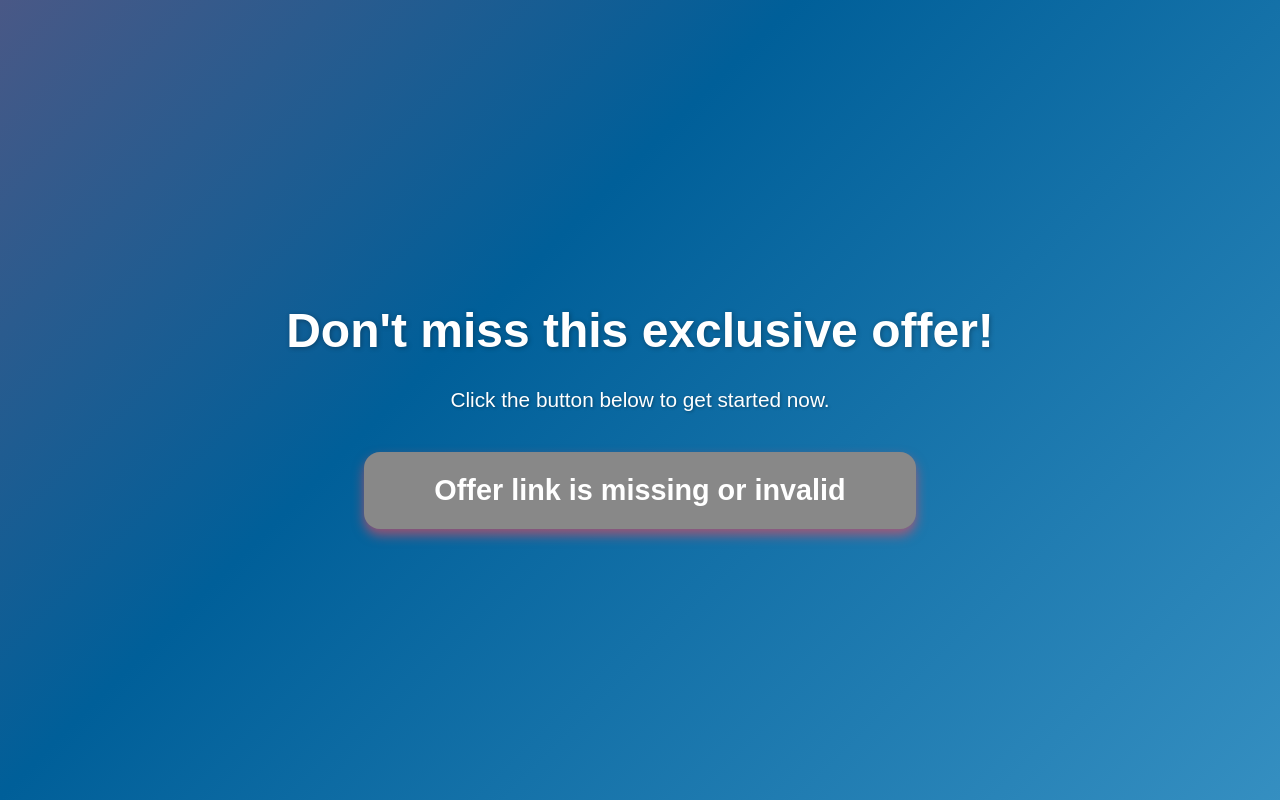
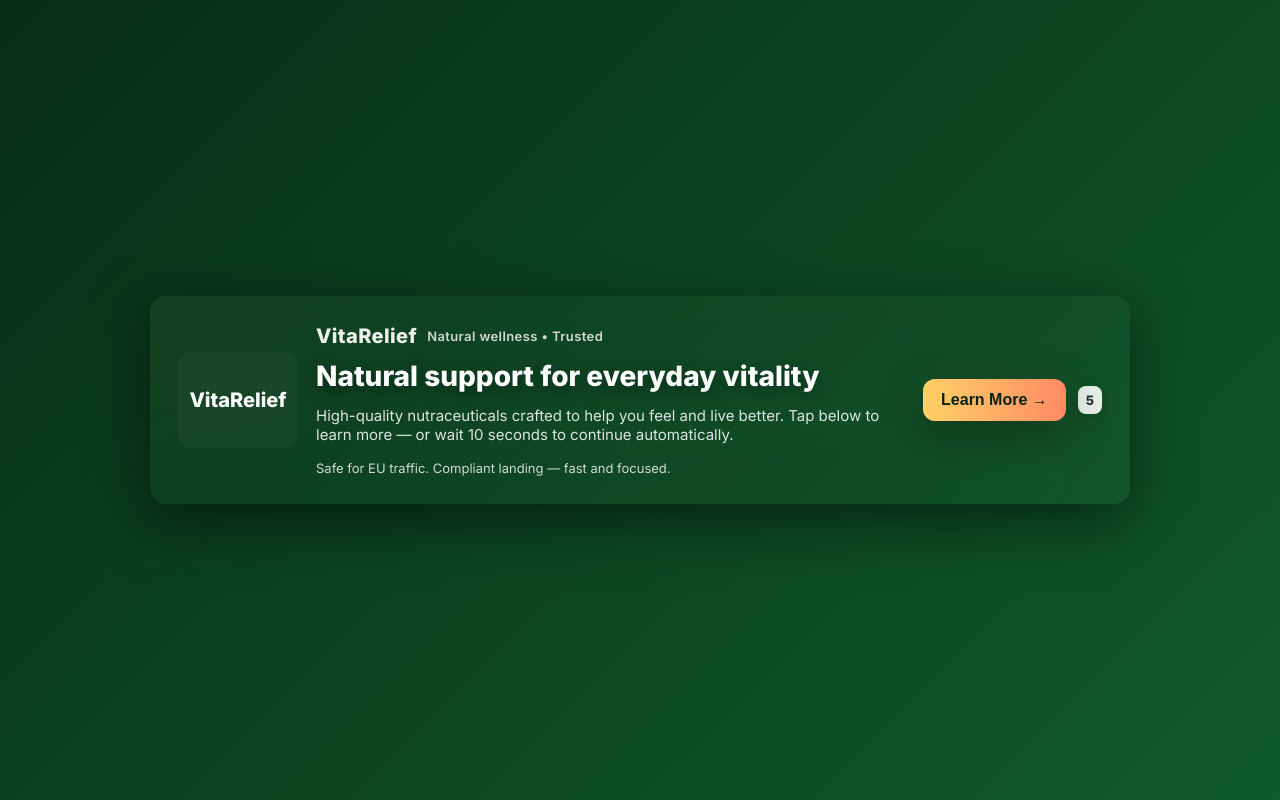
Before and after one commit to murzux/offers-redirect, a plain HTML site: page index.html in a window 1280 px wide. Drawn offline with Linux system fonts and the light colour scheme.

Commit message:
Update index.html

```diff
--- a/index.html
+++ b/index.html
@@ -1,95 +1,249 @@
-<!DOCTYPE html>
+<!doctype html>
 <html lang="en">
 <head>
-  <meta charset="UTF-8" />
-  <meta name="viewport" content="width=device-width, initial-scale=1" />
-  <title>Special Offer</title>
+  <meta charset="utf-8" />
+  <meta name="viewport" content="width=device-width,initial-scale=1" />
+  <title>VitaRelief — Learn More</title>
+  <meta name="description" content="VitaRelief — natural supplements. Click to learn more." />
+  <!-- Optional: add your own favicon or og tags -->
+  <link href="https://fonts.googleapis.com/css2?family=Inter:wght@300;400;600;800&display=swap" rel="stylesheet">
+
   <style>
-    @keyframes gradientShift {
-      0% {
-        background-position: 0% 50%;
+    :root{
+      --bg1: #072e16;
+      --bg2: #0f5b2b;
+      --accent: #ffd166;
+      --accent-2: #ff8a65;
+      --muted: rgba(255,255,255,0.92);
+      --glass: rgba(255,255,255,0.03);
+      --max-width: 980px;
     }
-      50% {
-        background-position: 100% 50%;
+    *{box-sizing:border-box}
+    html,body{height:100%}
+    body{
+      margin:0;
+      font-family:"Inter",system-ui,-apple-system,"Segoe UI",Roboto,Arial;
+      -webkit-font-smoothing:antialiased;
+      -moz-osx-font-smoothing:grayscale;
+      color:var(--muted);
+      background:linear-gradient(135deg,var(--bg1) 0%, var(--bg2) 100%);
+      display:flex;
+      align-items:center;
+      justify-content:center;
+      padding:24px;
     }
-      100% {
-        background-position: 0% 50%;
+
+    .card{
+      width:100%;
+      max-width:var(--max-width);
+      background: linear-gradient(180deg, rgba(255,255,255,0.02), rgba(255,255,255,0.01));
+      border-radius:16px;
+      padding:28px;
+      display:flex;
+      gap:18px;
+      align-items:center;
+      box-shadow: 0 18px 60px rgba(2,8,6,0.55);
+      position:relative;
+      overflow:hidden;
     }
+
+    /* Nice subtle animated gradient overlay */
+    .card::before{
+      content:"";
+      position:absolute;
+      inset:-50%;
+      background: radial-gradient(600px 300px at 10% 20%, rgba(255,221,102,0.06), transparent),
+                  radial-gradient(500px 260px at 90% 80%, rgba(255,138,101,0.04), transparent);
+      animation: floatBG 12s linear infinite;
+      z-index:0;
     }
-    body {
-      font-family: Arial, sans-serif;
-      height: 100vh;
-      margin: 0;
-      display: flex;
-      flex-direction: column;
-      justify-content: center;
-      align-items: center;
-      background: linear-gradient(-45deg, #72c6ef, #005f99, #ff4757, #ffa502);
-      background-size: 400% 400%;
-      animation: gradientShift 15s ease infinite;
-      color: white;
-      text-align: center;
-      padding: 0 20px;
+    @keyframes floatBG{
+      0%{transform:translate3d(0,0,0) rotate(0deg)}
+      50%{transform:translate3d(6px,-8px,0) rotate(3deg)}
+      100%{transform:translate3d(0,0,0) rotate(0deg)}
     }
-    h1 {
-      font-size: 3em;
-      margin-bottom: 10px;
-      text-shadow: 1px 1px 5px rgba(0,0,0,0.3);
+
+    .content{display:flex;align-items:center;gap:18px;width:100%;position:relative;z-index:1}
+    .logo-wrap{
+      flex:0 0 120px;
+      display:flex;
+      align-items:center;justify-content:center;
+      padding:8px;border-radius:12px;
+      background:var(--glass);
+      min-height:96px;
     }
-    p {
-      font-size: 1.3em;
-      margin-bottom: 40px;
-      text-shadow: 1px 1px 3px rgba(0,0,0,0.3);
+    .logo-wrap img{max-width:100%; max-height:88px; object-fit:contain; display:block}
+
+    .main{
+      flex:1;
+      display:flex;
+      flex-direction:column;
+      gap:8px;
+      min-width:0;
     }
-    a {
-      background: #ff4757;
-      color: white;
-      text-decoration: none;
-      font-weight: bold;
-      padding: 22px 70px;
-      border-radius: 16px;
-      font-size: 1.8em;
-      display: inline-block;
-      transition: background 0.4s ease, transform 0.2s ease;
-      box-shadow: 0 6px 12px rgba(255, 71, 87, 0.6);
+    .brand{
+      font-weight:800;
+      font-size:20px;
+      letter-spacing:0.4px;
+      color:var(--muted);
+      display:flex;align-items:center;gap:10px;
     }
-    a:hover {
-      background: #e84146;
-      transform: scale(1.1);
-      box-shadow: 0 10px 20px rgba(232, 65, 70, 0.8);
+    .tag{
+      font-size:13px;color:rgba(255,255,255,0.8);
+      font-weight:600;
     }
-    @media (max-width: 480px) {
-      h1 {
-        font-size: 2em;
+    h1{
+      margin:6px 0 0 0;
+      font-size:28px;
+      line-height:1.02;
+      font-weight:700;
+      color: #fff;
+      text-shadow: 0 4px 18px rgba(0,0,0,0.45);
+      transform: translateY(8px);
+      opacity:0;
+      animation: fadeInUp .6s ease-out .12s forwards;
     }
-      p {
-        font-size: 1.1em;
+    p.lead{
+      margin:8px 0 0 0;
+      color:rgba(255,255,255,0.86);
+      font-size:15px;
+      max-width:60ch;
+      opacity:0;
+      animation: fadeInUp .6s ease-out .22s forwards;
     }
-      a {
-        padding: 18px 50px;
-        font-size: 1.4em;
+
+    /* CTA */
+    .actions{display:flex;align-items:center;gap:12px;margin-left:auto}
+    .btn{
+      background:linear-gradient(90deg,var(--accent),var(--accent-2));
+      color:#072114;
+      border:0;padding:12px 18px;border-radius:12px;font-weight:800;cursor:pointer;
+      box-shadow:0 12px 40px rgba(0,0,0,0.35), 0 0 40px rgba(255,200,120,0.06);
+      transform-origin:center;
+      transition:transform .16s ease, box-shadow .16s ease, opacity .12s ease;
+      font-size:16px;
+      display:inline-flex;align-items:center;gap:10px;
+
+position:relative;
+      overflow:hidden;
     }
+    .btn:active{transform:scale(.98)}
+    .btn:hover{transform:translateY(-3px)}
+    .countdown{
+      font-size:13px;color:rgba(7,33,24,0.9); background: rgba(255,255,255,0.9); padding:6px 8px; border-radius:8px; font-weight:700;
+      box-shadow: 0 6px 18px rgba(0,0,0,0.15);
     }
+
+    /* small note */
+    .note{font-size:13px;color:rgba(255,255,255,0.8); margin-top:8px}
+
+    /* responsiveness */
+    @media (max-width:720px){
+      .card{padding:18px; flex-direction:column; align-items:stretch}
+      .content{flex-direction:column; align-items:center; text-align:center}
+      .logo-wrap{flex:0 0 110px}
+      .actions{margin-left:0; width:100%; justify-content:center}
+    }
+
+    /* animations */
+    @keyframes fadeInUp{
+      from{opacity:0; transform:translateY(10px)}
+      to{opacity:1; transform:none}
+    }
+
+    /* subtle focus */
+    .btn:focus{outline:3px solid rgba(255,210,140,0.18); outline-offset:4px}
   </style>
 </head>
 <body>
-  <h1>Don't miss this exclusive offer!</h1>
-  <p>Click the button below to get started now.</p>
-  <a id="offerLink" href="#" target="_blank" rel="noopener noreferrer">GET STARTED</a>
+  <main class="card" role="main" aria-labelledby="brand-title">
+    <div class="content">
+      <div class="logo-wrap" aria-hidden="false">
+        <!-- Put your logo file named "logo.png" in same folder or change src -->
+        <img src="logo.png" alt="VitaRelief logo" id="brandLogo" />
+      </div>
+
+      <div class="main">
+        <div class="brand" id="brand-title">
+          VitaRelief
+          <span class="tag">Natural wellness • Trusted</span>
+        </div>
+        <h1>Natural support for everyday vitality</h1>
+        <p class="lead">High-quality nutraceuticals crafted to help you feel and live better. Tap below to learn more — or wait 10 seconds to continue automatically.</p>
+
+        <div style="display:flex;gap:12px;align-items:center;flex-wrap:wrap">
+          <div class="note">Safe for EU traffic. Compliant landing — fast and focused.</div>
+        </div>
+      </div>
+
+      <div class="actions" role="group" aria-label="Actions">
+        <button class="btn" id="ctaBtn" aria-label="Learn more">Learn More →</button>
+        <div class="countdown" id="countdown" aria-live="polite">10</div>
+      </div>
+    </div>
+  </main>
 
   <script>
+    // Helper: read URL param 'offer' (decoded)
+    function getOfferFromURL(){
+      try {
         const params = new URLSearchParams(window.location.search);
-    const offer = params.get('offer');
-    const link = document.getElementById('offerLink');
+        const raw = params.get('offer');
+        if(!raw) return null;
+        // If offer is encoded twice, try to decode gracefully
+        try { return decodeURIComponent(raw); } catch(e){ return raw; }
+      } catch(e){ return null; }
+    }
 
-    if (offer && offer.startsWith('http')) {
-      link.href = offer;
+    const offer = getOfferFromURL();
+    const defaultLink = "#"; // fallback — replace with your default if needed
+    const targetUrl = offer || defaultLink;
+
+    // Countdown + auto redirect in 10s
+    let seconds = 10;
+    const countdownEl = document.getElementById('countdown');
+    const cta = document.getElementById('ctaBtn');
+
+    let autoRedirectTimeout = null;
+    function updateCountdown(){
+      countdownEl.textContent = seconds;
+      if(seconds <= 0){
+        // Auto redirect
+        window.location.href = targetUrl;
       } else {
-      link.href = '#';
-      link.textContent = 'Offer link is missing or invalid';
-      link.style.background = '#888';
-      link.style.pointerEvents = 'none';
+        seconds--;
+        autoRedirectTimeout = setTimeout(updateCountdown, 1000);
       }
+    }
+
+    // Start countdown
+    updateCountdown();
+
+    // Click handler: immediate redirect and cancel auto
+    cta.addEventListener('click', function(e){
+      e.preventDefault();
+      // cancel auto
+      if(autoRedirectTimeout) { clearTimeout(autoRedirectTimeout); autoRedirectTimeout = null; }
+      // small immediate animation
+      cta.disabled = true;
+      cta.style.opacity = '0.9';
+      cta.style.transform = 'scale(0.99)';
+      setTimeout(function(){ window.location.href = targetUrl; }, 150);
+    });
+
+    // Accessibility: if JS disabled, show hint (optional)
+
+// Replace missing logo with text if image not found
+    document.getElementById('brandLogo').addEventListener('error', function(){
+      const wrap = this.parentNode;
+      this.remove();
+      const fallback = document.createElement('div');
+      fallback.textContent = 'VitaRelief';
+      fallback.style.fontWeight = '800';
+      fallback.style.fontSize = '20px';
+      fallback.style.color = '#fff';
+      wrap.appendChild(fallback);
+    });
   </script>
 </body>
 </html>
```
Lines whose indentation alone changed are shown as unchanged.
